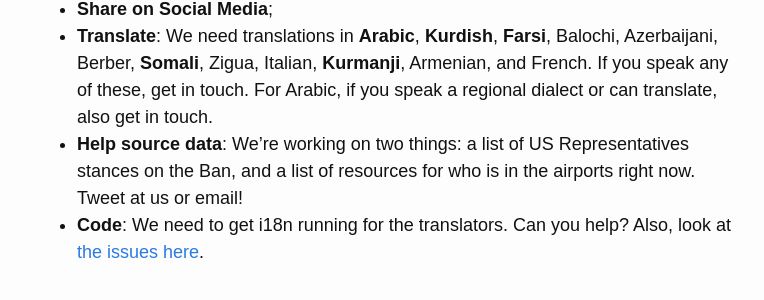
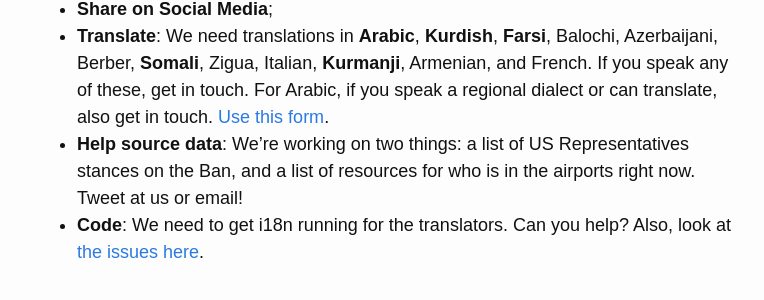
Before and after one commit to RichardLitt/stranded-by-trump, a Jekyll site: the page built from index.md, in a window 1280 px wide and 900 px high, scrolled down 4225 px. Shown: the part 153-453 px from the top of the window, without its empty margins (253-1017 px from the left). Built offline with Jekyll 4.4.1, drawn with Linux system fonts in a browser that asks for light colours; nearby versions of some CDN libraries; our own code applies the rules of GitHub Pages for plain Markdown files.

Commit message:
Added form

```diff
--- a/index.md
+++ b/index.md
@@ -123,7 +123,7 @@ This can be done from Skype as well as from a phone in the States. Here is [a li
 
 We need help! Currently, there are a few things you can do to help @StrandedByTrump have more impact:
 - **Share on Social Media**;
-- **Translate**: We need translations in **Arabic**, **Kurdish**, **Farsi**, Balochi, Azerbaijani, Berber, **Somali**, Zigua, Italian, **Kurmanji**, Armenian, and French. If you speak any of these, get in touch. For Arabic, if you speak a regional dialect or can translate, also get in touch.
+- **Translate**: We need translations in **Arabic**, **Kurdish**, **Farsi**, Balochi, Azerbaijani, Berber, **Somali**, Zigua, Italian, **Kurmanji**, Armenian, and French. If you speak any of these, get in touch. For Arabic, if you speak a regional dialect or can translate, also get in touch. [Use this form](https://docs.google.com/forms/d/e/1FAIpQLSeQFET4wn_JPxjFJ2UIlF0ALaqvOecgKd2t1C5bufPzvRveRA/viewform).
 - **Help source data**: We're working on two things: a list of US Representatives stances on the Ban, and a list of resources for who is in the airports right now. Tweet at us or email!
 - **Code**: We need to get i18n running for the translators. Can you help? Also, look at [the issues here](https://github.com/RichardLitt/stranded-by-trump).
 
```
